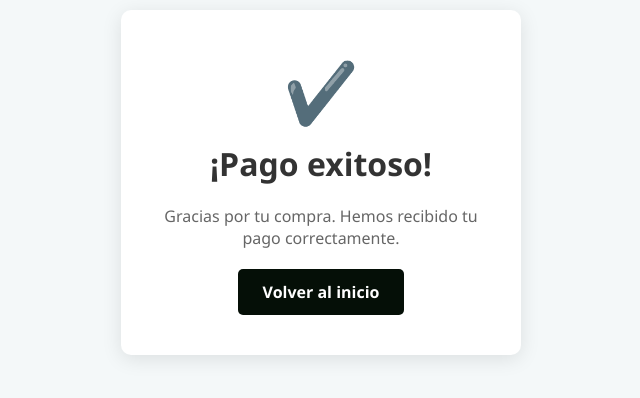
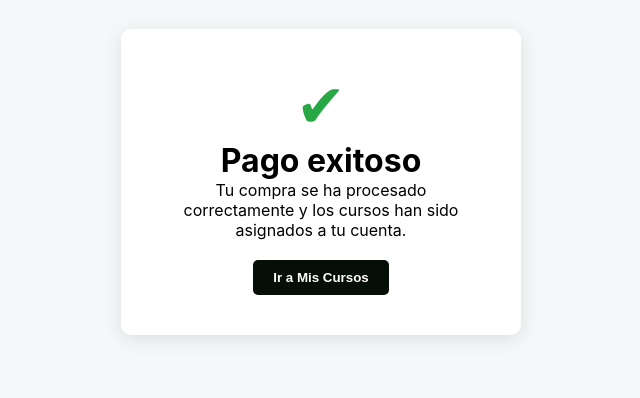
Before and after one commit to juliogodoy1012-python/PROYECTO_FINAL, a React (Create React App) app in the folder edu-market-plus-frontend/: page /success in a window 1280 px wide. Shown: the part 218-616 px from the top of the page, without its empty margins (319-959 px from the left). Built offline with nearby package versions, Linux system fonts and the light colour scheme.

Commit message:
Se agrega calificacion y comentarios para curso

```diff
--- a/edu-market-plus-frontend/src/pages/CursoDetalle.jsx
+++ b/edu-market-plus-frontend/src/pages/CursoDetalle.jsx
@@ -8,6 +8,11 @@ function CursoDetalle() {
   const { id } = useParams();
   const [curso, setCurso] = useState(null);
   const [usuario, setUsuario] = useState(null);
+
+  // estado para rating/comentarios
+  const [estrellas, setEstrellas] = useState(5);
+  const [comentario, setComentario] = useState("");
+  const [enviandoRating, setEnviandoRating] = useState(false);
 
   useEffect(() => {
     const userData = JSON.parse(localStorage.getItem("usuario"));
@@ -32,12 +37,49 @@ function CursoDetalle() {
       return;
     }
 
-    // Próximamente... lógica real del carrito
     window.location.href = `/carrito?curso=${id}`;
   };
 
   const manejarEstudio = () => {
     window.location.href = `/curso/${id}/contenido`; // luego lo creamos
+  };
+
+  const usuarioPuedeCalificar = () => {
+    if (!usuario || !curso) return false;
+    if (!usuario.roles.includes("estudiante")) return false;
+    if (!curso.estudiantes_ids) return false;
+    return curso.estudiantes_ids.includes(usuario.id);
+  };
+
+  const enviarRating = async (e) => {
+    e.preventDefault();
+    if (!usuarioPuedeCalificar()) {
+      alert("Solo los estudiantes que compraron el curso pueden calificar.");
+      return;
+    }
+
+    try {
+      setEnviandoRating(true);
+      const resp = await axios.post(
+        `http://localhost:4100/api/courses/${id}/rating`,
+        { estrellas, comentario },
+        { withCredentials: true }
+      );
+
+      alert(resp.data.mensaje);
+
+      // refrescar datos del curso para ver nuevo promedio y comentario
+      setComentario("");
+      setEstrellas(5);
+      await obtenerCurso();
+    } catch (error) {
+      alert(
+        error.response?.data?.mensaje ||
+        "Hubo un error al enviar tu calificación."
+      );
+    } finally {
+      setEnviandoRating(false);
+    }
   };
 
   if (!curso) return <p>Cargando...</p>;
@@ -70,7 +112,7 @@ function CursoDetalle() {
           />
         )}
 
-        {/* Video */}
+        {/* Video (solo a modo demo, luego podemos bloquear si no lo compró) */}
         {curso.video && (
           <iframe
             className="curso-video"
@@ -85,6 +127,14 @@ function CursoDetalle() {
 
         <p><strong>Categoría:</strong> {curso.categoria}</p>
         <p><strong>Precio:</strong> Q{curso.precio}</p>
+
+        {/* Promedio de rating */}
+        {typeof curso.rating_promedio === "number" && curso.ratings && curso.ratings.length > 0 && (
+          <p>
+            <strong>Rating promedio:</strong>{" "}
+            {curso.rating_promedio.toFixed(1)} / 5 ({curso.ratings.length} reseñas)
+          </p>
+        )}
 
         {/* BOTONES DEPENDIENDO DEL USUARIO */}
         {!usuario ? (
@@ -106,6 +156,74 @@ function CursoDetalle() {
         ) : null}
 
       </div>
+
+      {/* Sección de comentarios y rating */}
+      <div className="dash-card" style={{ maxWidth: "900px", margin: "30px auto" }}>
+        <h2>Opiniones de estudiantes</h2>
+
+        {/* Formulario para calificar si tiene permiso */}
+        {usuarioPuedeCalificar() ? (
+          <form onSubmit={enviarRating} className="dash-form">
+            <label>
+              Estrellas:
+              <select
+                value={estrellas}
+                onChange={(e) => setEstrellas(Number(e.target.value))}
+              >
+                <option value={5}>5</option>
+                <option value={4}>4</option>
+                <option value={3}>3</option>
+                <option value={2}>2</option>
+                <option value={1}>1</option>
+              </select>
+            </label>
+
+            <textarea
+              placeholder="Escribe tu opinión sobre el curso"
+              value={comentario}
+              onChange={(e) => setComentario(e.target.value)}
+              required
+            />
+
+            <button
+              className="dash-btn full"
+              type="submit"
+              disabled={enviandoRating}
+            >
+              {enviandoRating ? "Enviando..." : "Enviar opinión"}
+            </button>
+          </form>
+        ) : (
+          <p>
+            Solo los estudiantes que han comprado este curso pueden dejar una calificación.
+          </p>
+        )}
+
+        {/* Lista de comentarios existentes */}
+        {curso.ratings && curso.ratings.length > 0 ? (
+          <ul style={{ marginTop: "20px", listStyle: "none", padding: 0 }}>
+            {curso.ratings.map((r, idx) => (
+              <li
+                key={idx}
+                style={{
+                  borderBottom: "1px solid #ddd",
+                  paddingBottom: "10px",
+                  marginBottom: "10px",
+                }}
+              >
+                <p><strong>{r.estrellas} / 5</strong></p>
+                <p>{r.comentario}</p>
+                <p style={{ fontSize: "12px", color: "#666" }}>
+                  Estudiante ID: {r.estudiante_id}
+                </p>
+              </li>
+            ))}
+          </ul>
+        ) : (
+          <p>No hay opiniones todavía.</p>
+        )}
+      </div>
+
     </div>
   );
 }
--- a/edu-market-plus-frontend/src/pages/Success.jsx
+++ b/edu-market-plus-frontend/src/pages/Success.jsx
@@ -1,35 +1,48 @@
-import React, { useEffect } from "react";
+import { useEffect } from "react";
 
 function Success() {
-
   useEffect(() => {
+    const registrarCompra = async () => {
       const carrito = JSON.parse(localStorage.getItem("carrito")) || [];
 
-    if (carrito.length > 0) {
-      fetch("http://localhost:4100/api/pago/registrar", {
+      if (carrito.length === 0) {
+        return;
+      }
+
+      try {
+        const resp = await fetch("http://localhost:4100/api/courses/registrar-compra", {
           method: "POST",
           credentials: "include",
           headers: { "Content-Type": "application/json" },
-        body: JSON.stringify({ cursos: carrito })
+          body: JSON.stringify({ cursos: carrito }),
         });
 
+        if (!resp.ok) {
+          console.error("Error al registrar compra");
+        }
+      } catch (e) {
+        console.error("Error en registrarCompra:", e);
+      } finally {
+        // Limpio carrito local
         localStorage.removeItem("carrito");
       }
+    };
 
+    registrarCompra();
   }, []);
+
+  const irAMisCursos = () => {
+    window.location.href = "/panel-estudiante";
+  };
 
   return (
     <div style={{
-      fontFamily: "'Segoe UI', Tahoma, Geneva, Verdana, sans-serif",
-      backgroundColor: "#f4f8f9",
-      margin: 0,
-      padding: 0,
+      minHeight: "100vh",
       display: "flex",
+      alignItems: "center",
       justifyContent: "center",
-      alignItems: "center",
-      height: "100vh"
+      backgroundColor: "#f4f8f9"
     }}>
-
       <div style={{
         backgroundColor: "#ffffff",
         padding: "40px",
@@ -39,32 +52,25 @@ function Success() {
         maxWidth: "400px",
         width: "90%"
       }}>
-
-        <div style={{ fontSize: "60px", color: "#28a745" }}>✔️</div>
-
-        <h1 style={{ color: "#333", marginTop: "10px" }}>
-          ¡Pago exitoso!
-        </h1>
-
-        <p style={{ color: "#666", margin: "20px 0" }}>
-          Gracias por tu compra. Hemos recibido tu pago correctamente.
-        </p>
-
-        <a href="/" style={{
-          display: "inline-block",
-          padding: "12px 25px",
+        <div style={{ fontSize: "60px", color: "#28a745" }}>✔</div>
+        <h1>Pago exitoso</h1>
+        <p>Tu compra se ha procesado correctamente y los cursos han sido asignados a tu cuenta.</p>
+        <button
+          onClick={irAMisCursos}
+          style={{
+            marginTop: "20px",
+            padding: "10px 20px",
+            borderRadius: "5px",
+            border: "none",
             backgroundColor: "#050f07",
             color: "#fff",
-          textDecoration: "none",
-          borderRadius: "5px",
-          fontWeight: "bold",
-          transition: "background 0.3s"
-        }}>
-          Volver al inicio
-        </a>
-
+            cursor: "pointer",
+            fontWeight: "bold"
+          }}
+        >
+          Ir a Mis Cursos
+        </button>
       </div>
-
     </div>
   );
 }
```
Lines whose indentation alone changed are shown as unchanged.
